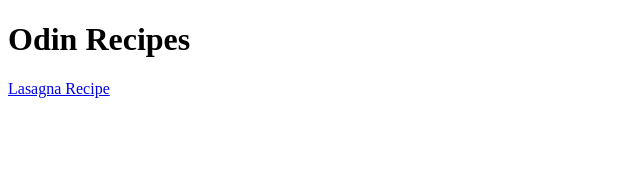
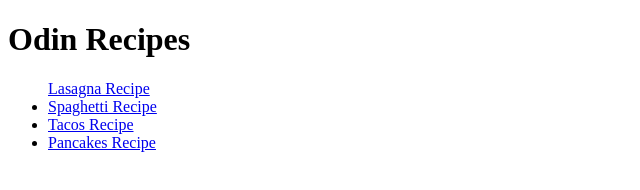
Before and after one commit to ManiGOo/odin-recipes, a plain HTML site: page index.html in a window 1280 px wide. Shown: the whole page, without its empty margins (0-640 px from the left). Drawn offline with Linux system fonts and the light colour scheme.

Commit message:
intital commit before more recipes

```diff
--- a/index.html
+++ b/index.html
@@ -7,6 +7,11 @@
 </head>
 <body>
     <h1>Odin Recipes</h1>
-    <a href="recipes/lasagna.html">Lasagna Recipe</a>
+    <ul>
+        <a href="recipes/lasagna.html">Lasagna Recipe</a>
+        <li><a href="recipes/spaghetti.html">Spaghetti Recipe</a></li>
+        <li><a href="recipes/tacos.html">Tacos Recipe</a></li>
+        <li><a href="recipes/pancakes.html">Pancakes Recipe</a></li>
+    </ul>
 </body>
 </html>
```
Also changed, not shown: recipes/pancakes.html (added), recipes/spaghetti.html (added), recipes/tacos.html (added).
